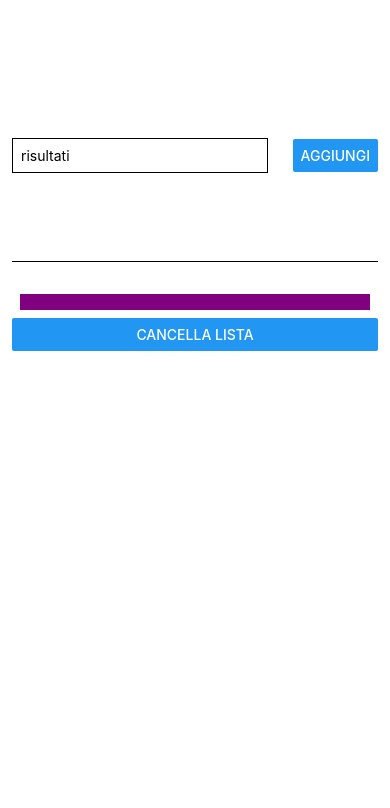
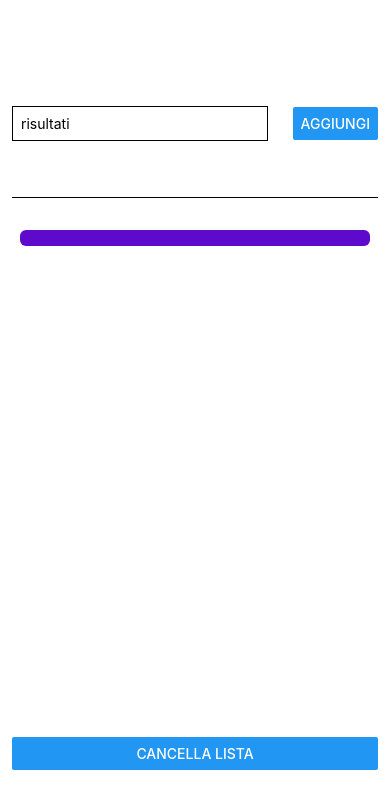
Before and after one commit to xorbun/firstApp, a React Native app: screen / in a window 390 px wide. Both pictures are taken after a click on the button "AGGIUNGI". Shown: the top 808 px of the page. Built offline with nearby package versions, Linux system fonts and the light colour scheme.

Commit message:
Update App.js
added flatlist instead of scrollview

```diff
--- a/App.js
+++ b/App.js
@@ -1,5 +1,13 @@
 import { useState } from "react";
-import { Button, StyleSheet, Text, TextInput, View } from "react-native";
+import {
+  Button,
+  StyleSheet,
+  Text,
+  TextInput,
+  View,
+  ScrollView,
+  FlatList,
+} from "react-native";
 
 export default function App() {
   const [input, setinput] = useState("");
@@ -8,7 +16,7 @@ export default function App() {
     setinput(enteredText);
   };
   const addGoalHandler = () => {
-    setreachedGoals((currentReachedGoals) => [...currentReachedGoals, input]);
+    setreachedGoals((currentReachedGoals) => [...currentReachedGoals, {text:input, id:Math.random().toString()}]);
   };
   const deleteAllGoals = () => {
     setreachedGoals("");
@@ -23,16 +31,20 @@ export default function App() {
         />
         <Button title="aggiungi" onPress={addGoalHandler} />
       </View>
-      <View>
-        {reachedGoals && reachedGoals.length > 0 ? (
-          reachedGoals.map((goal, index) => (
-            <View style={styles.goalElement} key={index}>
-              <Text style={styles.goalText}>{goal}</Text>
-            </View>
-          ))
-        ) : (
-          <Text>Non ci sono elementi</Text>
-        )}
+      <View style={styles.goalContainer}>
+        <FlatList
+          data={reachedGoals}
+          renderItem={(itemData) => {
+            return (
+              <View style={styles.goalElement} >
+                <Text style={styles.goalText}>{itemData.item.text}</Text>
+              </View>
+            );
+          }}
+          keyExtractor={(item, index)=>{
+            return item.id
+          }}
+        />
       </View>
       <View>
         <Button
@@ -52,7 +64,7 @@ const styles = StyleSheet.create({
     paddingHorizontal: 12,
   },
   inputContainer: {
-    flex: 0.3,
+    flex: 0.2,
     flexDirection: "row",
     justifyContent: "space-between",
     alignItems: "center",
@@ -67,16 +79,20 @@ const styles = StyleSheet.create({
     marginRight: 8,
     padding: 8,
   },
+  goalContainer: {
+    flex: 0.7,
+  },
 
   goalElement: {
     padding: 8,
     margin: 8,
-    backgroundColor: "purple",
+    backgroundColor: "#5e0acc",
+    borderRadius: 6,
   },
   goalText: {
     color: "white",
   },
   delete: {
-    flex: 0.2,
+    flex: 0.1,
   },
 });
```
